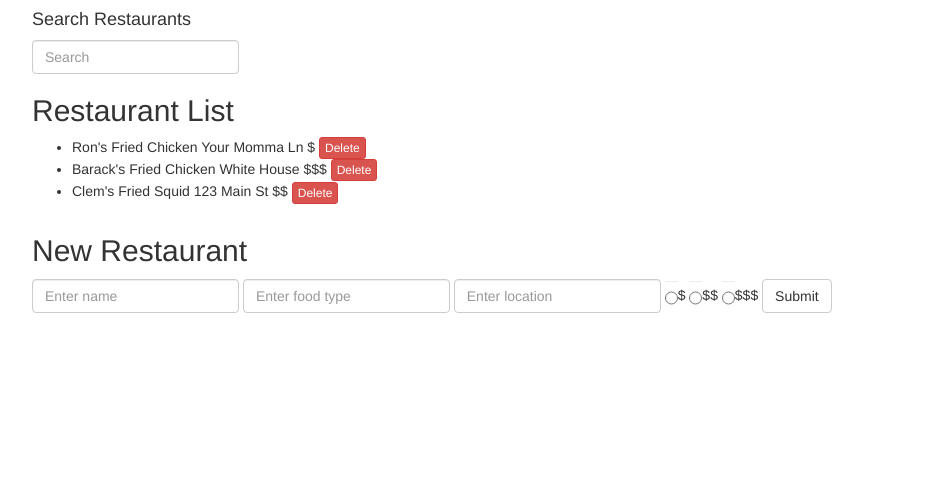
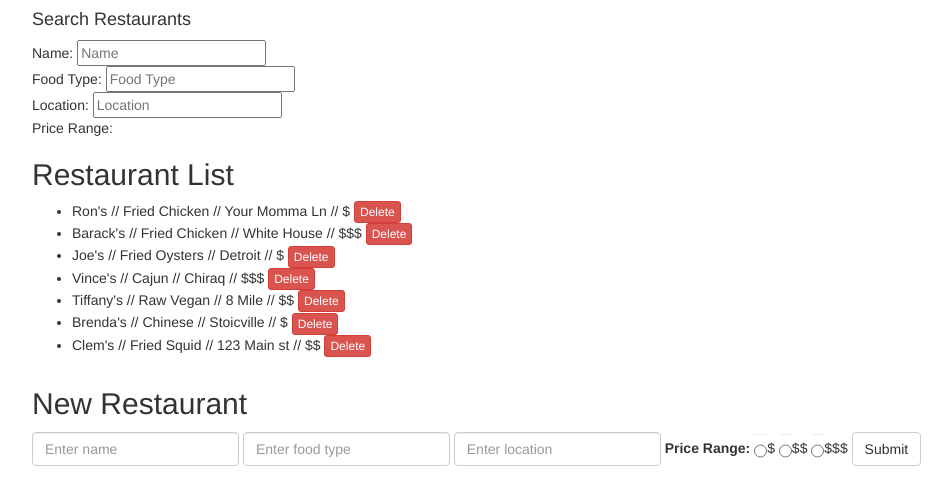
Before and after one commit to clemf/restaurant-list, a plain HTML site: page index.html in a window 1280 px wide. Shown: the whole page, without its empty margins (38-990 px from the left). Drawn offline with Linux system fonts and the light colour scheme.

Commit message:
Add separate property search inputs

```diff
--- a/index.html
+++ b/index.html
@@ -14,7 +14,11 @@
           <h4>Search Restaurants</h4>
           <form class="form-inline" role="form">
             <div class="form-group">
-              <input type="text" ng-model="query" class="form-control" placeholder="Search">
+              <!-- <input type="text" ng-model="query.$" class="form-control" placeholder="Search"> -->
+              Name: <input ng-model="query.name" placeholder="Name"><br>
+              Food Type: <input ng-model="query.foodType" placeholder="Food Type"><br>
+              Location: <input ng-model="query.location" placeholder="Location"><br>
+              Price Range:
             </div>
           </form>
         </div>
@@ -26,7 +30,7 @@
           <ul>
             <li ng-repeat="item in filtered = (restaurants | filter:query)">
             <span ng-click="editing = true" ng-hide="editing">
-              {{item.name}} {{item.foodType}} {{item.location}} {{item.priceRange}} <a ng-click="deleteRestaurant(item)" class="btn btn-danger btn-xs">Delete</a>
+              {{item.name}} // {{item.foodType}} // {{item.location}} // {{item.priceRange}} <a ng-click="deleteRestaurant(item)" class="btn btn-danger btn-xs">Delete</a>
             </span>
             <span class="form-group" ng-show="editing" ng-submit="editing = false">
               <form class="form-inline" role="form">
@@ -49,6 +53,7 @@
               <input type="text" ng-model="restaurantName" class="form-control" placeholder="Enter name">
               <input type="text" ng-model="restaurantFoodType" class="form-control" placeholder="Enter food type">
               <input type="text" ng-model="restaurantLocation" class="form-control" placeholder="Enter location">
+              <label for="radio">Price Range:</label>
               <input type="radio" ng-model="restaurantPriceRange" class="form-control" value="$">$
               <input type="radio" ng-model="restaurantPriceRange" class="form-control" value="$$">$$
               <input type="radio" ng-model="restaurantPriceRange" class="form-control" value="$$$">$$$
--- a/js/RestaurantsController.js
+++ b/js/RestaurantsController.js
@@ -1,7 +1,11 @@
 restaurantList.controller('RestaurantsCtrl', function RestaurantsCtrl($scope) {
   $scope.restaurants = [{name: "Ron's", foodType: "Fried Chicken", location: "Your Momma Ln", priceRange: "$"},
                         {name: "Barack's", foodType: "Fried Chicken", location: "White House", priceRange: "$$$"},
-                        {name: "Clem's", foodType: "Fried Squid", location: "123 Main St", priceRange: "$$"}];
+                        {name: "Joe's", foodType: "Fried Oysters", location: "Detroit", priceRange: "$"},
+                        {name: "Vince's", foodType: "Cajun", location: "Chiraq", priceRange: "$$$"},
+                        {name: "Tiffany's", foodType: "Raw Vegan", location: "8 Mile", priceRange: "$$"},
+                        {name: "Brenda's", foodType: "Chinese", location: "Stoicville", priceRange: "$"},
+                        {name: "Clem's", foodType: "Fried Squid", location: "123 Main st", priceRange: "$$"}];
   $scope.addRestaurant = function() {
     $scope.restaurants.push({name: $scope.restaurantName, foodType: $scope.restaurantFoodType, location: $scope.restaurantLocation, priceRange: $scope.restaurantPriceRange});
     $scope.restaurantName = null;
```
